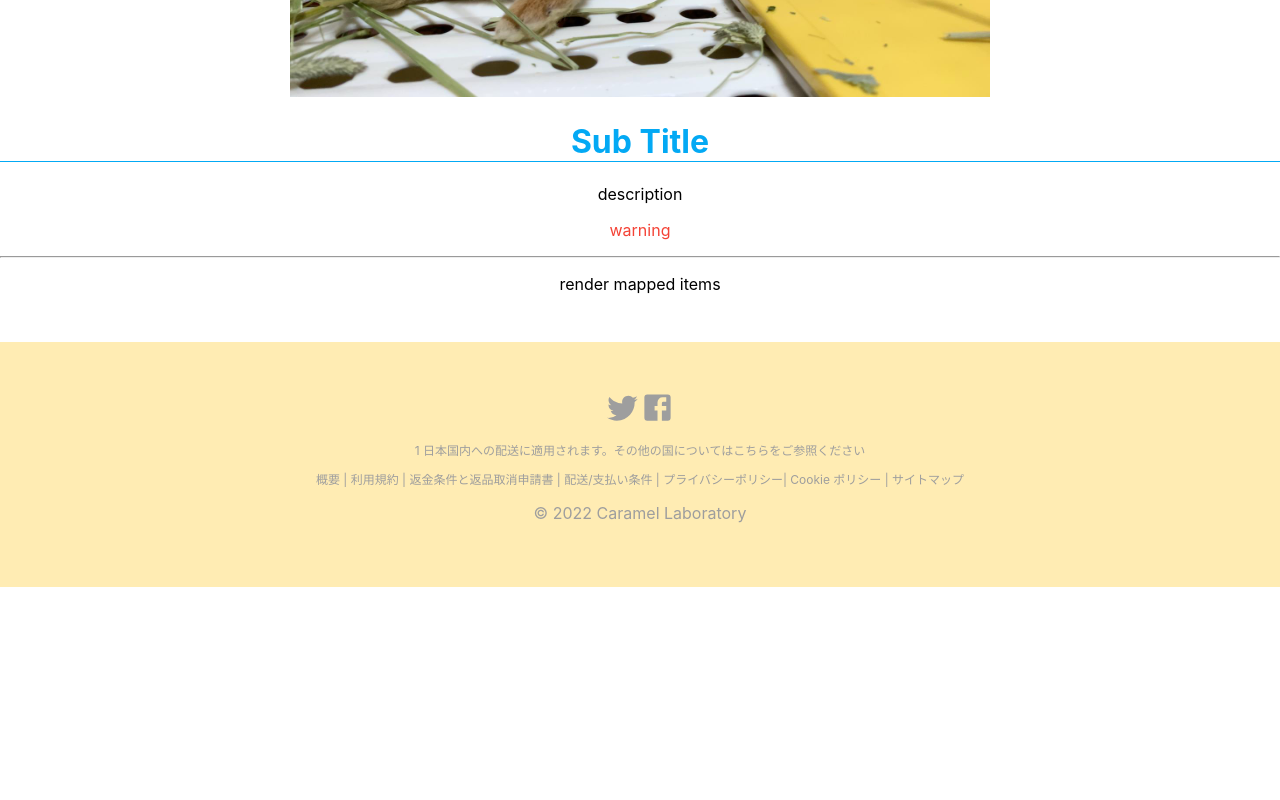
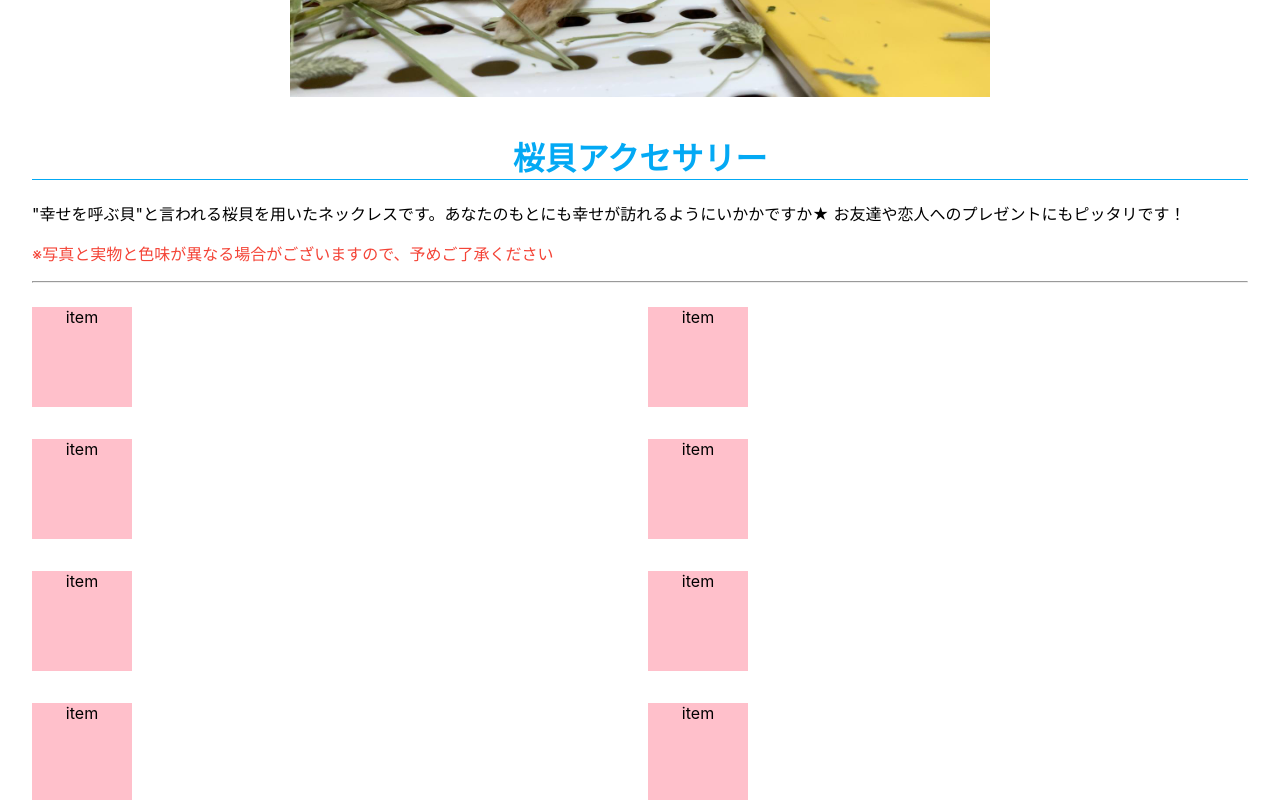
Before and after one commit to KamiHitoe/next-caramel-laboratory, a Next.js app: page /accessory in a window 1280 px wide. Shown: the part 540-1340 px from the top of the page. Before the commit the page ends 1127 px from the top, so only its background shows below. Built offline with nearby package versions, Linux system fonts and the light colour scheme.

Commit message:
close #5 done View

```diff
--- /dev/null
+++ b/src/components/items/MappedItem.tsx
@@ -0,0 +1,18 @@
+import Grid from "@mui/material/Grid";
+import Box from "@mui/material/Box";
+
+const MappedItem = (props) => {
+  return (
+    <Grid item md={6}>
+      <Box sx={{
+        width: 100,
+        height: 100,
+        backgroundColor: props.bgColor,
+      }}>
+        <p>item</p>
+      </Box>
+    </Grid>
+  )
+};
+
+export default MappedItem;
--- a/src/pages/_app.tsx
+++ b/src/pages/_app.tsx
@@ -1,7 +1,7 @@
 import "../styles/globals.scss";
 import type { AppProps } from "next/app";
 import Head from "next/head";
-import Layout from "../components/layouts/layout";
+import Layout from "../components/layouts/Layout";
 
 
 function MyApp({ Component, pageProps }: AppProps) {
--- a/src/pages/accessory.tsx
+++ b/src/pages/accessory.tsx
@@ -1,12 +1,24 @@
+import Grid from "@mui/material/Grid";
+import MappedItem from "../components/items/MappedItem";
 
 const Accessory = () => {
   return (
     <div>
-      <h1 className="subtitle">Sub Title</h1>
-      <p>description</p>
-      <p className="warning">warning</p>
+      <h1 className="subtitle">桜貝アクセサリー</h1>
+      <p className="align-left">
+        "幸せを呼ぶ貝"と言われる桜貝を用いたネックレスです。あなたのもとにも幸せが訪れるようにいかかですか★
+お友達や恋人へのプレゼントにもピッタリです！
+      </p>
+      <p className="warning align-left">
+        ※写真と実物と色味が異なる場合がございますので、予めご了承ください
+      </p>
       <hr />
-      <p>render mapped items</p>
+
+      <Grid container spacing={2} alignItems="center">
+        {[...Array(10)].map((e, i) =>
+          <MappedItem key={i} bgColor="pink" />
+        )}
+      </Grid>
     </div>
   )
 };
--- a/src/styles/globals.scss
+++ b/src/styles/globals.scss
@@ -5,6 +5,9 @@ $gray: #9e9e9e;
 $warning: #f44336;
 
 // custom
+main {
+  margin: 2rem 2rem;
+}
 .title {
   color: $amber;
 }
@@ -14,6 +17,9 @@ $warning: #f44336;
 }
 .warning {
   color: $warning;
+}
+.align-left {
+  text-align: left;
 }
 
 // default
```
Also changed, not shown: src/components/layouts/layout.tsx (+8 -4 lines), src/pages/earring.tsx (+17 -1 lines), src/pages/hair_accessory.tsx (+16 -1 lines), src/pages/index.tsx (+22 -5 lines), src/pages/neckless.tsx (+17 -1 lines), src/pages/other.tsx (+18 -1 lines).
